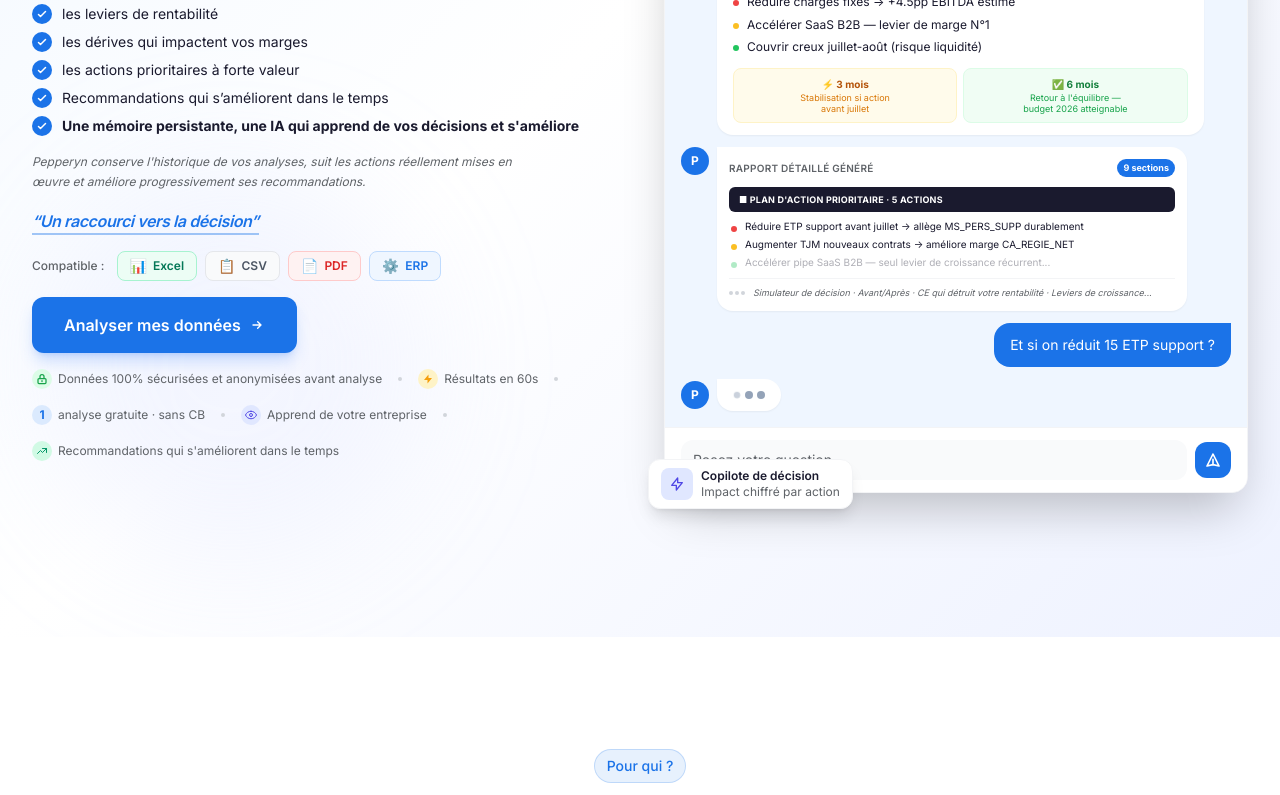
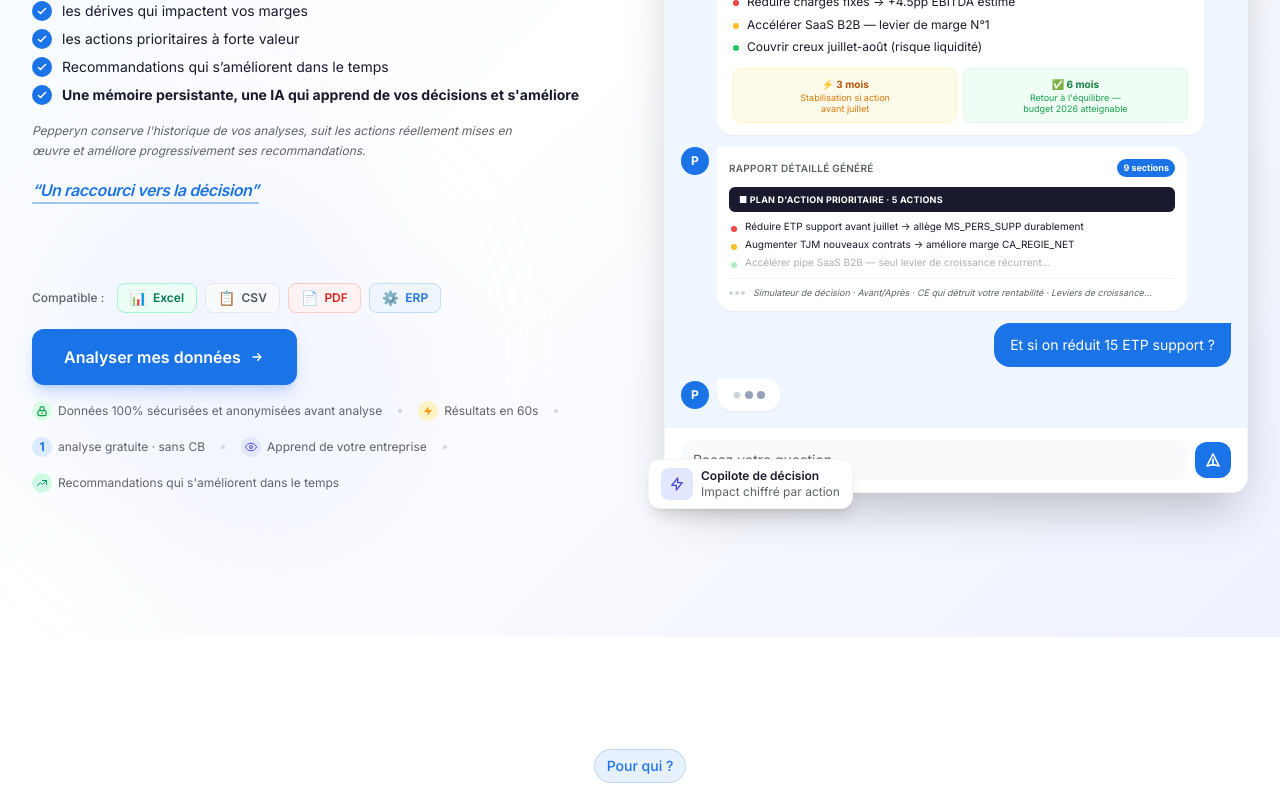
Before and after one commit to fredancio/Pepperyn, a Next.js app in the folder frontend/: page / in a window 1280 px wide. Shown: the part 702-1497 px from the top of the page. Built offline with nearby package versions, Linux system fonts and the light colour scheme.

Commit message:
fix(hero): aligner haut/bas des deux colonnes (items-stretch + mt-auto)

```diff
--- a/frontend/components/landing/HeroSection.tsx
+++ b/frontend/components/landing/HeroSection.tsx
@@ -11,7 +11,7 @@
       <div className="absolute bottom-20 left-10 w-96 h-96 bg-indigo-200/20 rounded-full blur-3xl pointer-events-none" />
 
       <div className="relative max-w-7xl mx-auto px-4 sm:px-6 lg:px-8 pt-20 pb-24 lg:pt-32 lg:pb-36">
-        <div className="grid lg:grid-cols-2 gap-12 items-center">
+        <div className="grid lg:grid-cols-2 gap-12 items-stretch">
           {/* Left column */}
           <div className="flex flex-col items-start gap-4">
             {/* Headline — all blue */}
@@ -77,7 +77,7 @@
             </div>
 
             {/* Formats acceptés — badges pills colorés */}
-            <div className="flex flex-wrap items-center gap-2">
+            <div className="flex flex-wrap items-center gap-2 mt-auto">
               <span className="text-xs font-medium text-[#5F6368] mr-1">Compatible :</span>
               {[
                 { label: 'Excel',  bg: 'bg-emerald-50', text: 'text-emerald-700', border: 'border-emerald-200', icon: '📊' },
```
